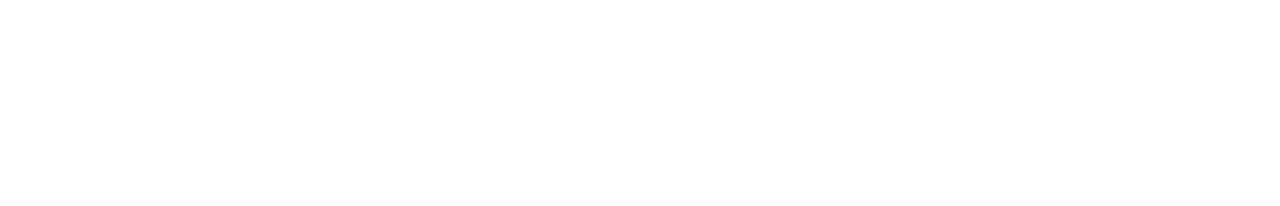
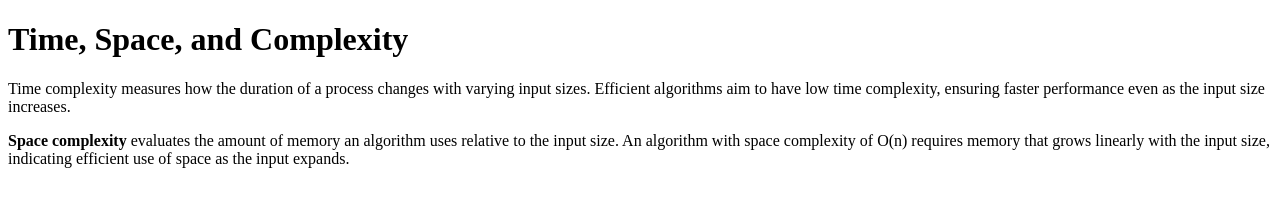
Before and after one commit to acciojob/time-and-space-complexity-Padma-darsi, a website: page main.html in a window 1280 px wide. Drawn offline with Linux system fonts and the light colour scheme.

Commit message:
created a submission

```diff
--- a/main.html
+++ b/main.html
@@ -8,6 +8,9 @@
 
 <body>
 	<!-- the entire body must be written by student -->
+	<h1>Time, Space, and Complexity</h1>
+	<p>Time complexity measures how the duration of a process changes with varying input sizes. Efficient algorithms aim to have low time complexity, ensuring faster performance even as the input size increases.</p>
+	<p><b>Space complexity</b> evaluates the amount of memory an algorithm uses relative to the input size. An algorithm with space complexity of O(n) requires memory that grows linearly with the input size, indicating efficient use of space as the input expands.</p>
     <script type="text/javascript" src="./script.js">
 </script>
 
```
